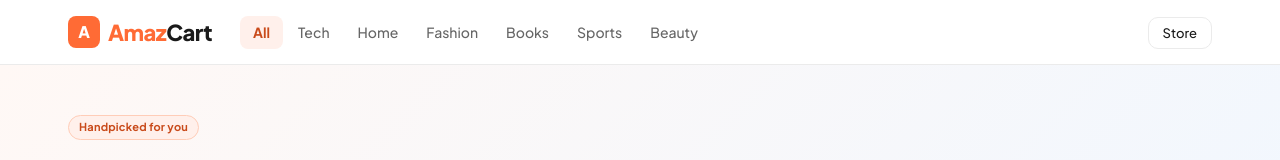
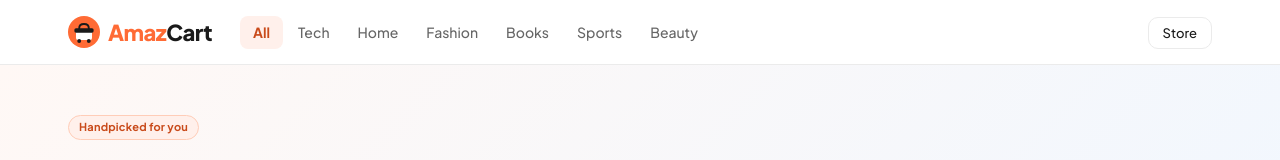
Before and after one commit to salmanmansoor065-crypto/amazcart, a Next.js app: page / in a window 1280 px wide. Shown: the top 160 px of the page. Built offline with nearby package versions, Linux system fonts and the light colour scheme; no server answers.

Commit message:
fix: svg logo in navbar

```diff
--- a/components/Navbar.js
+++ b/components/Navbar.js
@@ -22,9 +22,7 @@ export default function Navbar({ onCategoryChange, activeCategory = 'All' }) {
         <div style={{ display: 'flex', alignItems: 'center', gap: 28 }}>
           <Link href="/" style={{ textDecoration: 'none' }}>
             <span style={{ display: 'flex', alignItems: 'center', gap: 8 }}>
-              <span style={{ width: 32, height: 32, borderRadius: 8, background: '#FF6B35', display: 'inline-flex', alignItems: 'center', justifyContent: 'center', flexShrink: 0 }}>
-  <span style={{ color: '#fff', fontSize: 16, fontWeight: 900 }}>A</span>
-</span>
+             <img src="/logo.svg" alt="AmazCart" style={{ width: 32, height: 32, borderRadius: 8 }} />
               <span style={{ fontSize: 22, fontWeight: 800, letterSpacing: '-0.5px' }}>
                 <span style={{ color: '#FF6B35' }}>Amaz</span>
                 <span style={{ color: '#1A1A1A' }}>Cart</span>
```
